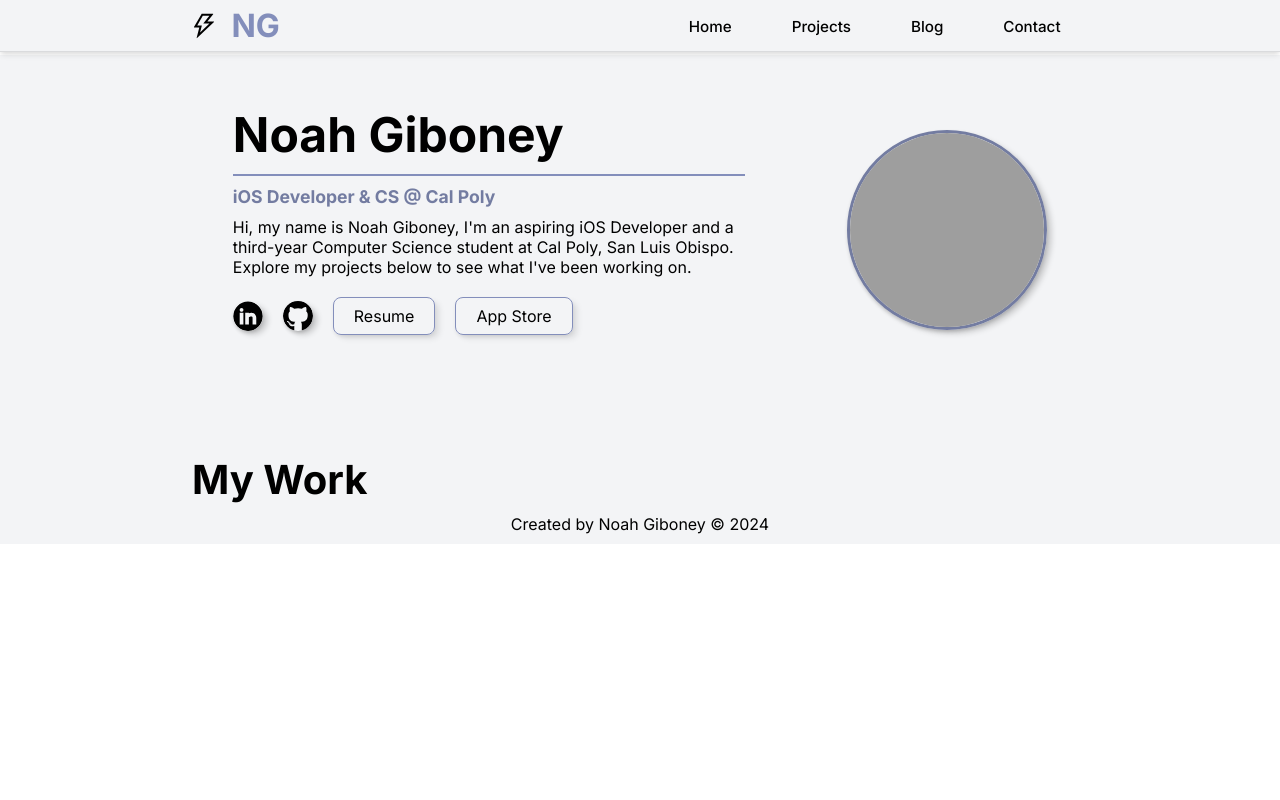
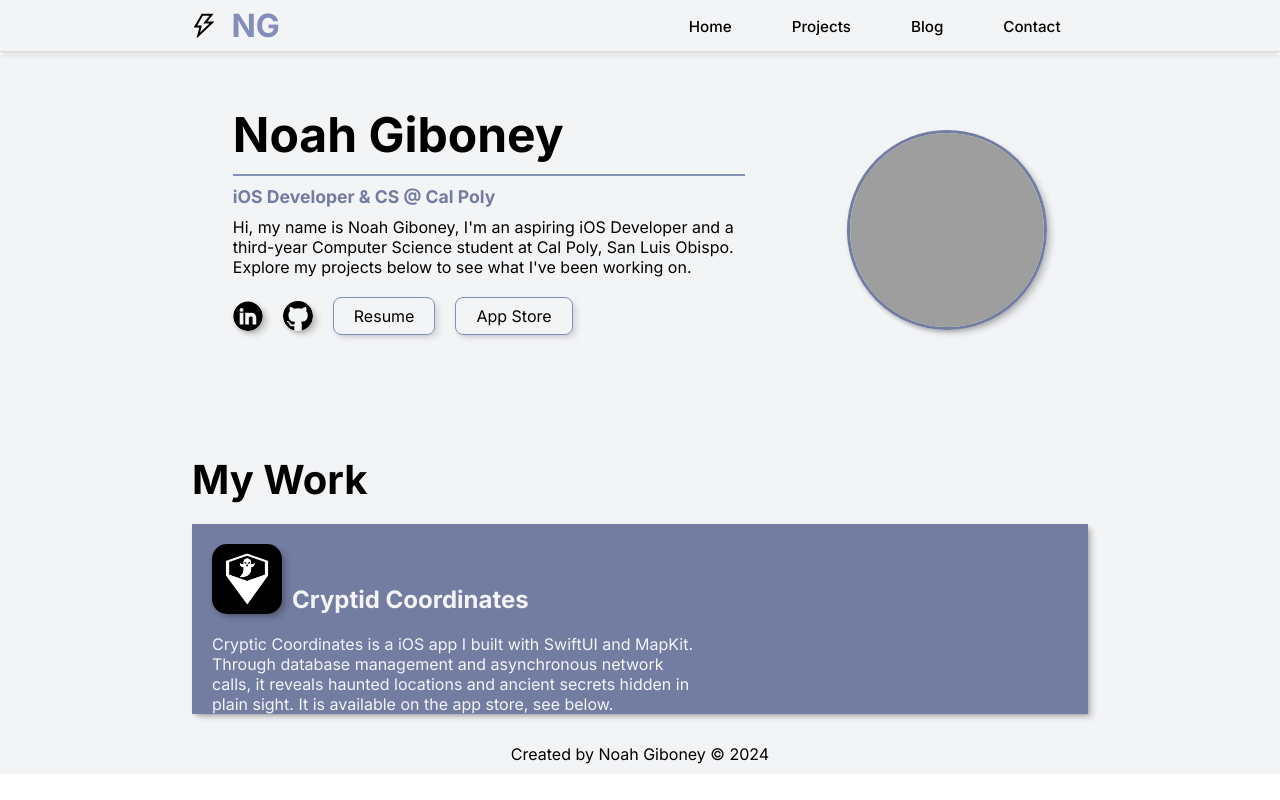
Before and after one commit to noahgiboney/noahgiboney-portfolio-v2, a Next.js app: page / in a window 1280 px wide. Built offline with nearby package versions, Linux system fonts and the light colour scheme; grey boxes are pictures that could not be loaded.

Commit message:
feat: basic project outline:

```diff
--- /dev/null
+++ b/src/app/components/AppLogo.tsx
@@ -0,0 +1,17 @@
+import React from "react";
+import styles from "@/app/styles/applogo.module.css";
+import Image from "next/image";
+
+interface Prop {
+  path: string;
+}
+
+const AppLogo: React.FC<Prop> = ({ path }) => {
+  return (
+    <div className={styles.app}>
+      <Image src={path} alt="app logo" layout="fill" objectFit="cover" />
+    </div>
+  );
+};
+
+export default AppLogo;
--- a/src/app/page.tsx
+++ b/src/app/page.tsx
@@ -1,6 +1,7 @@
 import Image from "next/image";
 import Link from "next/link";
 import styles from "./styles/main.module.css";
+import AppLogo from "./components/AppLogo";
 
 export default function Home() {
   return (
@@ -73,6 +74,20 @@ export default function Home() {
       </div>
       <section className={styles.projectContainer}>
         <h1>My Work</h1>
+        <div className={styles.project}>
+          <div className={styles.projectInfo}>
+            <div className={styles.projectHeader}>
+              <AppLogo path="/cryptid-coordinates-logo.png" />
+              <h2>Cryptid Coordinates</h2>
+            </div>
+            <p>
+              Cryptic Coordinates is a iOS app I built with SwiftUI and MapKit.
+              Through database management and asynchronous network calls, it
+              reveals haunted locations and ancient secrets hidden in plain
+              sight. It is available on the app store, see below.
+            </p>
+          </div>
+        </div>
       </section>
     </main>
   );
--- /dev/null
+++ b/src/app/styles/applogo.module.css
@@ -0,0 +1,15 @@
+.app {
+  border-radius: 15px;
+  overflow: hidden;
+  position: relative;
+  width: 70px;
+  height: 70px;
+  box-shadow: 5px 4px 6px -1px rgba(0, 0, 0, 0.2),
+    0 2px 4px -1px rgba(0, 0, 0, 0.2);
+  transition: transform 0.2s ease-in-out;
+  transform-style: preserve-3d;
+}
+
+.app:hover {
+  transform: rotateY(10deg) rotateX(10deg) scale(1.1) translateZ(10px);
+}
--- a/src/app/styles/main.module.css
+++ b/src/app/styles/main.module.css
@@ -40,7 +40,7 @@
   height: 200px;
   box-shadow: 5px 4px 6px -1px rgba(0, 0, 0, 0.2),
     0 2px 4px -1px rgba(0, 0, 0, 0.2);
-    border: 3px solid var(--primary);
+  border: 3px solid var(--primary);
 }
 
 .socialContainer {
@@ -97,3 +97,29 @@
 .projectContainer h1 {
   font-size: 2.5rem;
 }
+
+.project {
+  background-color: var(--primary);
+  color: var(--background);
+  box-shadow: 5px 4px 6px -1px rgba(0, 0, 0, 0.2),
+    1px 2px 4px -1px rgba(0, 0, 0, 0.2);
+}
+
+.projectHeader {
+  display: flex;
+  flex-direction: row;
+  align-items: end;
+  gap: 10px;
+  margin-top: 20px;
+}
+
+.projectInfo {
+  display: flex;
+  flex-direction: column;
+  gap: 20px;
+  margin: 20px;
+  width: 55%;
+}
+
+.project h2 {
+}
```
Also changed, not shown: public/cryptid-coordinates-logo.png (added).
